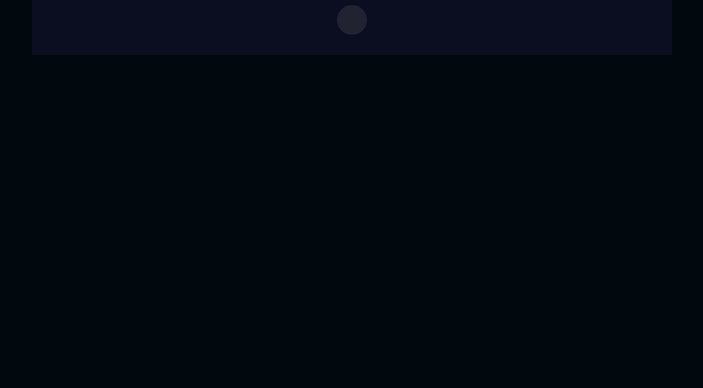
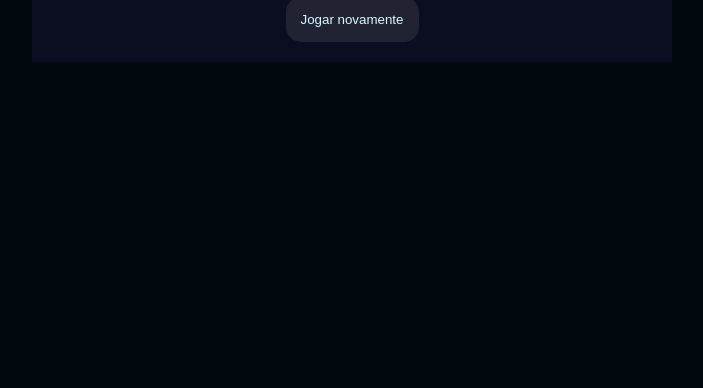
Before and after one commit to Bella152009/2026, a plain HTML site: page index.html in a window 1280 px wide. Shown: the part 428-816 px from the top of the page, without its empty margins (288-991 px from the left). Drawn offline with Linux system fonts and the light colour scheme; files whose address does not match are found by name.

Commit message:
Update button text to 'Jogar novamente'

```diff
--- a/index.html
+++ b/index.html
@@ -13,7 +13,7 @@
        <div class="caixa-alternativas"></div>
        <div class="caixa-resultados">
            <p class="texto-resultado"></p>
-           <button class="novamente=btn"></button>
+           <button class="novamente=btn">Jogar novamente</button>
        </div>
     </div>
     <script type="module" src="js/aleatorio.js"></script>
```
